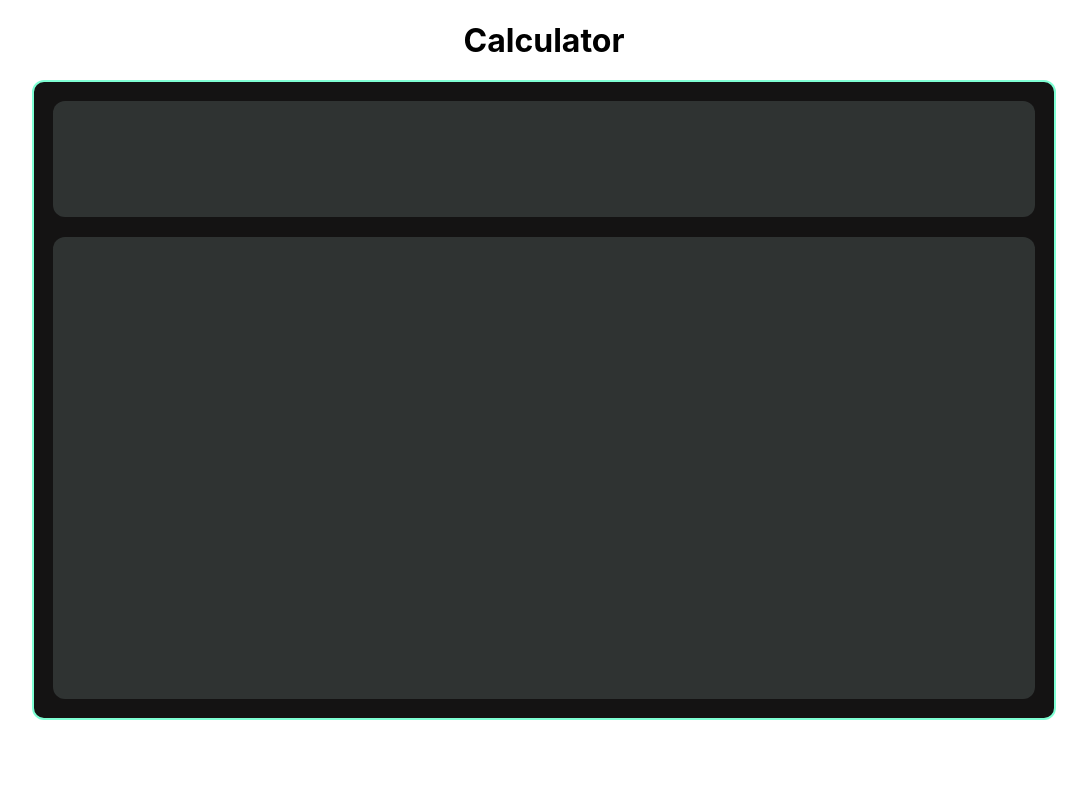
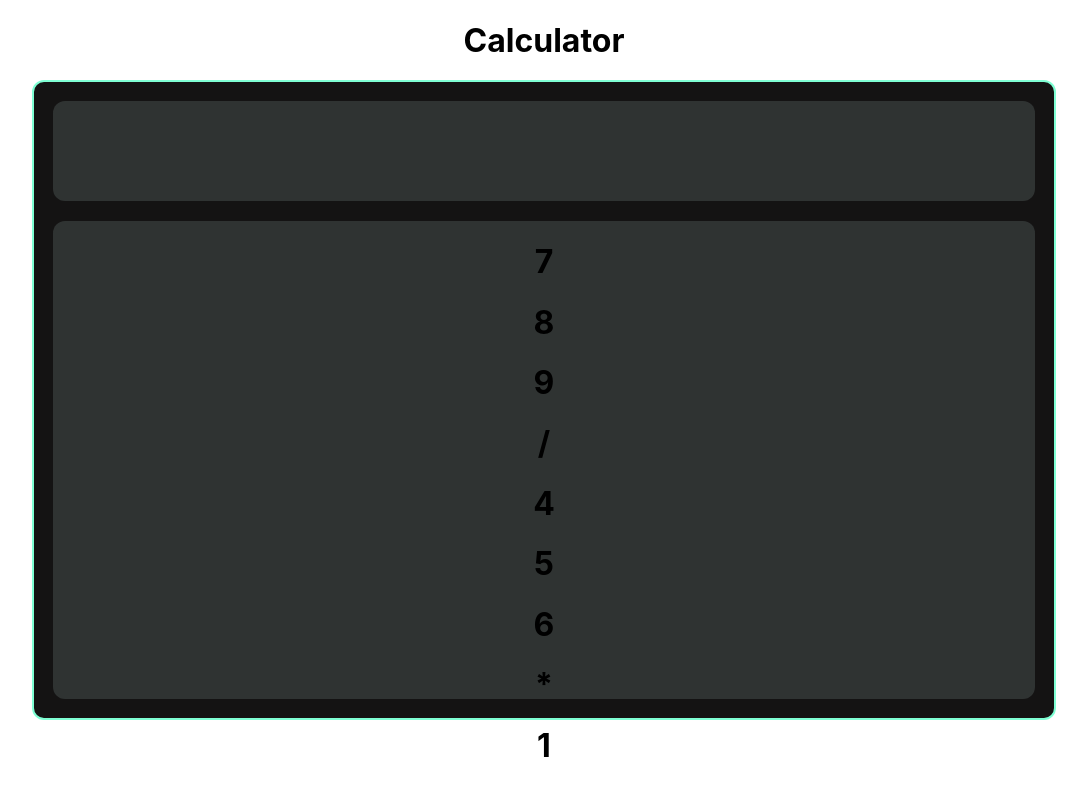
Before and after one commit to SASHWAT12/Calculator, a React (Create React App) app: page / in a window 1280 px wide. Shown: the top 791 px of the page, without its empty margins (96-1183 px from the left). Built offline with nearby package versions, Linux system fonts and the light colour scheme.

Commit message:
Added Button Component

```diff
--- /dev/null
+++ b/src/Components/CustomButtons/index.jsx
@@ -0,0 +1,11 @@
+import React from "react";
+
+const CustomButtons = ({label})=>{
+    return(
+        <div>
+            <h1>{label}</h1>
+        </div>
+    );
+};
+
+export default CustomButtons;
--- a/src/Components/Keypad/index.jsx
+++ b/src/Components/Keypad/index.jsx
@@ -1,10 +1,24 @@
 import React from "react";
 import "./index.css";
+import CustomButtons from "../CustomButtons";
 
 const Keypad = () => {
+    const buttons = ['7','8','9','/',
+                     '4','5','6','*',
+                     '1','2','3','-',
+                     '0',',','+','=',
+                     'AC'];
+
     return (
         <div className="keypadBox">
-
+            {buttons.map((btn)=>
+                (
+                    <CustomButtons
+                    key={btn}
+                    label={btn}
+                    />
+                )
+            )};
         </div>
     );
 }
```
Also changed, not shown: src/Components/CustomButtons/index.css (added).
